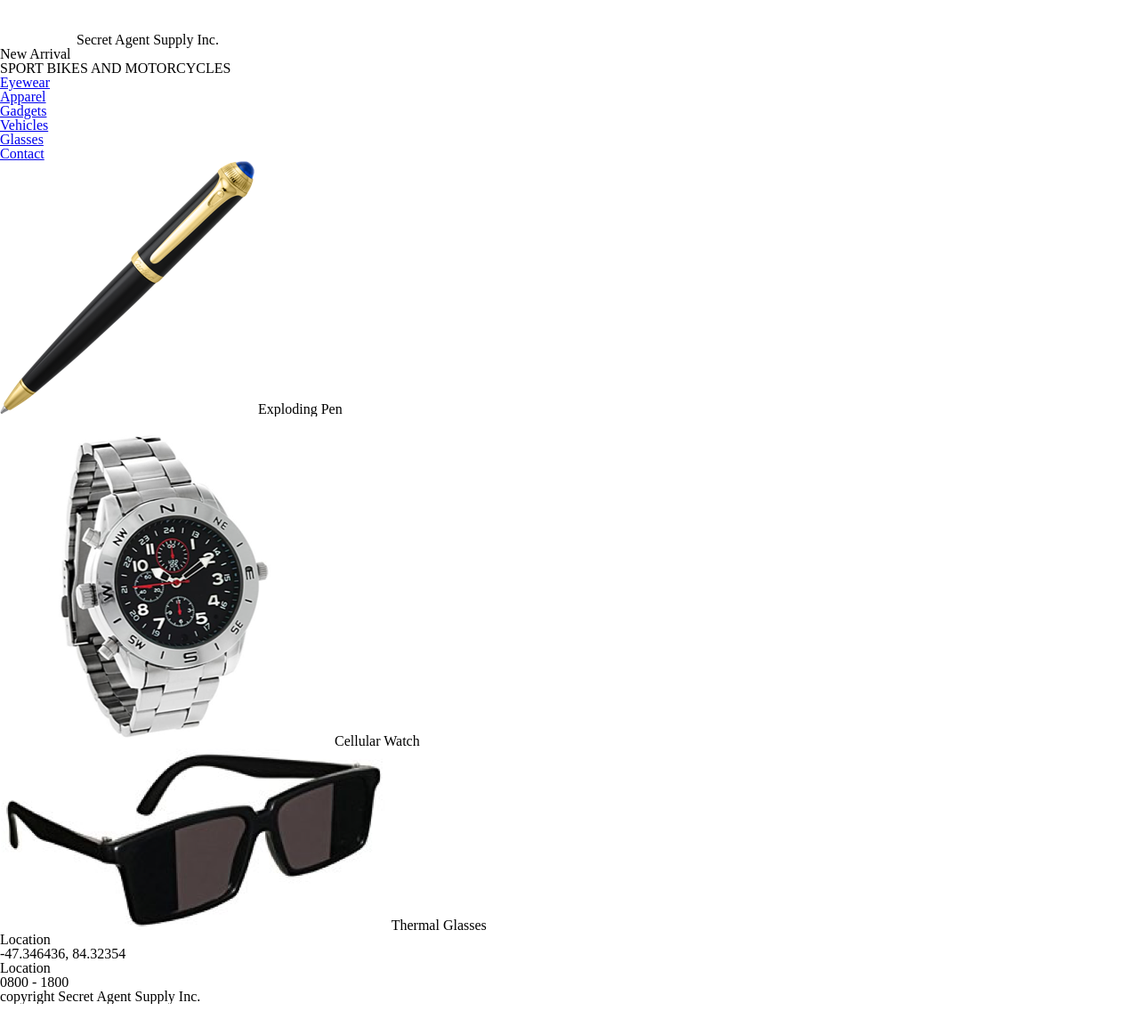
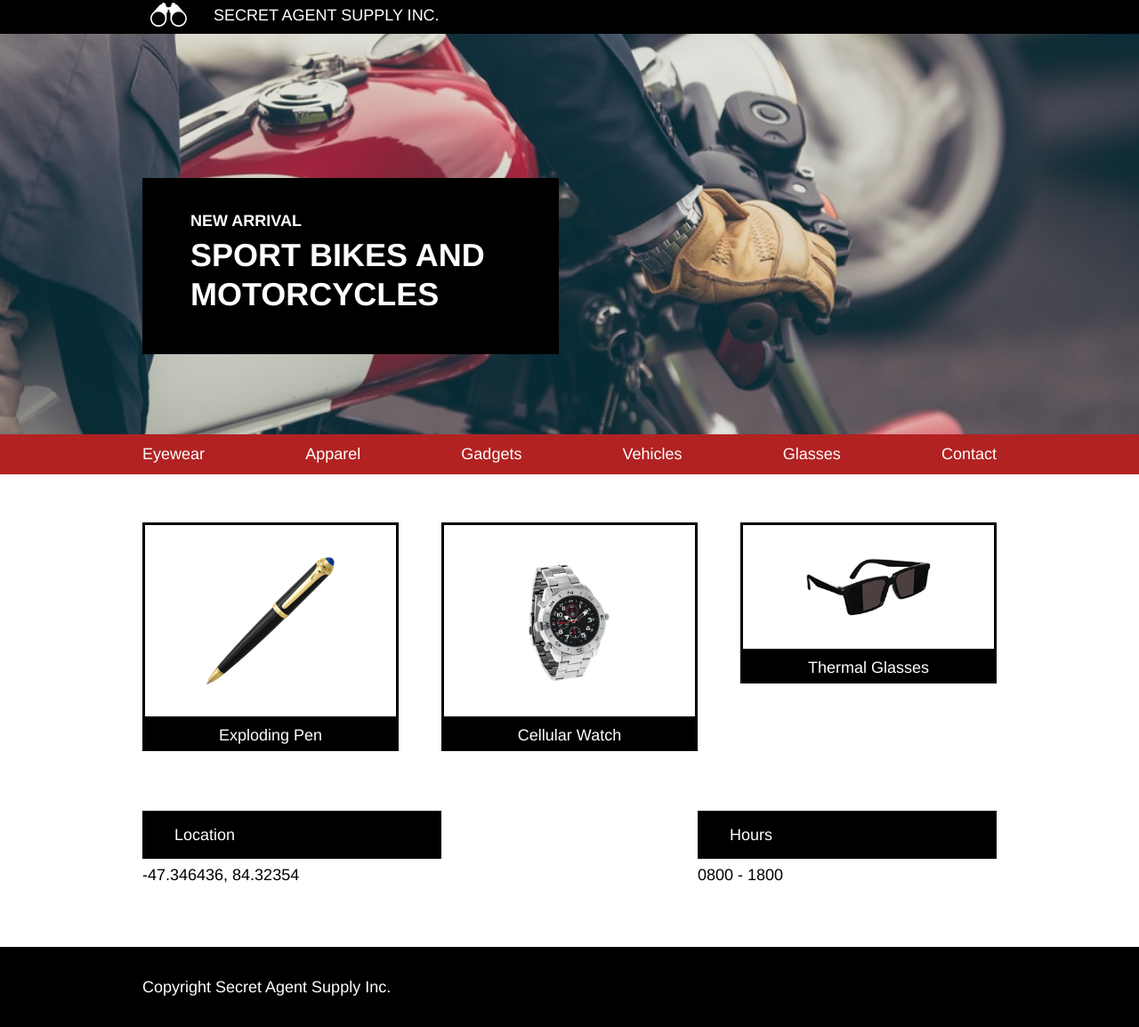
Before and after one commit to marcrowindo/Secret_Agent_Supply, a plain HTML site: page index.html in a window 1280 px wide. Shown: the part 4-1158 px from the top of the page at 89% size. Before the commit the page ends 1132 px from the top, so only its background shows below. Drawn offline with Linux system fonts and the light colour scheme; files whose address does not match are found by name.

Commit message:
desktop verion done

```diff
--- a/assets/css/style.css
+++ b/assets/css/style.css
@@ -0,0 +1,210 @@
+/*div {
+  border: 1px solid black;
+}*/
+
+html {
+  font-size: 18px;
+  color: white;
+  font-family: helvetica;
+}
+
+h1 {
+  display: block;
+  font-size: 2rem;
+  font-weight: bold;
+  line-height: 1.2em;
+}
+
+h4 {
+  display: block;
+  font-size: 1rem;
+  font-weight: bold;
+  line-height: 1.4em;
+  padding-bottom: 0.25rem;
+}
+
+li {
+  display: list-item;
+  text-align: -webkit-match-parent;
+}
+
+a:hover {
+  background-color: red;
+}
+
+a {
+  color: white;
+  text-decoration: none;
+}
+
+/* HEADER */
+
+.header-container {
+  position: fixed;
+  z-index: 5;
+  display: flex;
+  justify-content: center;
+  width: 100%;
+  background-color: black;
+}
+
+.header-container .header {
+  display: flex;
+  align-items: center;
+  max-width: 960px;
+  width: 100%;
+}
+
+.header-container img {
+  height: 1.5rem;
+  padding-left: 0.5rem;
+  padding-right: 1rem;
+}
+
+.header-container span {
+  margin: 0.66rem;
+}
+
+/* MAIN-BANNER */
+
+.main {
+  padding-top: 2.32rem;
+  flex-direction: column;
+}
+
+.main-banner {
+  display: flex;
+  justify-content: center;
+  background-image: url("file:///Users/marcwyss/Desktop/MarcDev/Projects/Secret_Agent_Supply/assets/images/moto.png");
+  background-repeat: no-repeat;
+  background-size: cover;
+  background-position: left 50%;
+  height: 25rem;
+  width: 100%;
+  }
+
+.title-container {
+  display: flex;
+  max-width: 960px;
+  width: 100%;
+}
+
+.title-container .title {
+  position: relative;
+  top: 9rem;
+  padding: 2rem 3rem;
+  background-color: black;
+  width: 20rem;
+  height: 7rem;
+}
+
+/* NAVIGATION */
+
+nav {
+  display: flex;
+  justify-content: center;
+  background: firebrick;
+}
+
+nav ul {
+  display: flex;
+  align-items: center;
+  justify-content: space-between;
+  padding: 0.75rem 0;
+  max-width: 960px;
+  width: 100%
+}
+
+/* ITEMS-ON-SALE */
+
+.items-container-container {
+  display: flex;
+  justify-content: center;
+  width: 100%
+}
+
+.items-container {
+  display: flex;
+  justify-content: space-between;
+  margin-top: 3rem;
+  height: 15rem;
+  max-width: 960px;
+  width: 100%;
+}
+
+.items-container .item {
+  display: flex;
+  flex-direction: column;
+  width: 30%;
+}
+
+.items-container .item .image {
+  display: flex;
+  justify-content: center;
+  padding: 2rem 0;
+  border: 3px solid black;
+}
+
+.items-container .item .image img {
+  max-width: 8em;
+}
+
+.items-container .item span {
+  background-color: black;
+  text-align: center;
+  padding: 0.5rem 0;
+  width: 100%;
+}
+
+/* INFO */
+
+.info-container {
+  display: flex;
+  justify-content: center;
+  padding-top: 3rem;
+  width: 100%;
+}
+
+.info-container .info {
+  display: flex;
+  justify-content: space-between;
+  max-width: 960px;
+  width: 100%
+}
+
+.info-container .info .specific-info {
+  display: flex;
+  flex-direction: column;
+  width: 35%;
+}
+
+.info-container .info .specific-info .title {
+  background-color: black;
+  padding-left: 2rem;
+  padding-top: 1rem;
+  padding-bottom: 1rem;
+}
+
+.info-container .info .specific-info .info-content {
+  color: black;
+  padding-top: 0.5rem;
+}
+
+/* FOOTER */
+
+.footer-container {
+  display: flex;
+  justify-content: center;
+  align-items: center;
+  margin-top: 4rem;
+  height: 5rem;
+  width: 100%;
+  background-color: black;
+}
+
+.footer-container .footer {
+  max-width: 960px;
+  width: 100%;
+  align-items: center;
+  justify-content: flex-start;
+}
--- a/index.html
+++ b/index.html
@@ -9,25 +9,32 @@
 
   <body>
 
+<!-- HEADER -->
+
+    <div class="header-container">
+
+      <div class="header">
+        <img src="file:///Users/marcwyss/Desktop/MarcDev/Projects/Secret_Agent_Supply/assets/images/logo.png" alt="logo">
+        <span>SECRET AGENT SUPPLY INC.</span>
+      </div>
+
+    </div>
+
 <!-- MAIN -->
 
   <div class="main">
 
-    <div class="header">
-      <img src="file:///Users/marcwyss/Desktop/MarcDev/Projects/Secret_Agent_Supply/assets/images/logo.png" alt="logo">
-      <span>Secret Agent Supply Inc.</span>
-    </div>
-
     <div class="main-banner">
+      <div class="title-container">
         <div class="title">
-        <h4>New Arrival</h4>
+          <h4>NEW ARRIVAL</h4>
           <h1>SPORT BIKES AND MOTORCYCLES</h1>
         </div>
       </div>
+    </div>
 
-    <div class="navigation">
       <nav>
-        <ul>
+        <ul class="navigation">
           <li><a href="#">Eyewear</a></li>
           <li><a href="#">Apparel</a></li>
           <li><a href="#">Gadgets</a></li>
@@ -36,28 +43,36 @@
           <li><a href="#">Contact</a></li>
         </ul>
       </nav>
+
+      <div class="items-container-container">
+        <div class="items-container">
+          <div class="item">
+            <div class="image">
+              <img src="file:///Users/marcwyss/Desktop/MarcDev/Projects/Secret_Agent_Supply/assets/images/pen.png" alt="pen image">
             </div>
-
-    <div class="items-on-sale">
-      <div class="item-container">
-        <img src="file:///Users/marcwyss/Desktop/MarcDev/Projects/Secret_Agent_Supply/assets/images/pen.png" alt="pen image">
             <span>Exploding Pen</span>
           </div>
 
-      <div class="item-container">
+          <div class="item">
+            <div class="image">
               <img src="file:///Users/marcwyss/Desktop/MarcDev/Projects/Secret_Agent_Supply/assets/images/watch.png" alt="pen image">
+            </div>
             <span>Cellular Watch</span>
           </div>
 
-      <div class="item-container">
+          <div class="item">
+            <div class="image">
               <img src="file:///Users/marcwyss/Desktop/MarcDev/Projects/Secret_Agent_Supply/assets/images/glasses.png" alt="pen image">
+            </div>
             <span>Thermal Glasses</span>
           </div>
-
+        </div>
       </div>
 
+  <div class="info-container">
+
     <div class="info">
-      <div class="location">
+      <div class="specific-info">
         <div class="title">
           <span>Location</span>
         </div>
@@ -67,9 +82,9 @@
 
       </div>
 
-      <div class="hours">
+      <div class="specific-info">
         <div class="title">
-          <span>Location</span>
+          <span>Hours</span>
         </div>
         <div class="info-content">
           <span>0800 - 1800</span>
@@ -78,14 +93,16 @@
       </div>
 
     </div>
+  </div>
 
     </div>
 
 <!-- FOOTER -->
 
+<div class="footer-container">
   <div class="footer">
-  <span>copyright Secret Agent Supply Inc.</span>
-
+    <span>Copyright Secret Agent Supply Inc.</span>
+  </div>
 </div>
 
   </body>
```
Also changed, not shown: 1 other file. Lines whose indentation alone changed are shown as unchanged.
